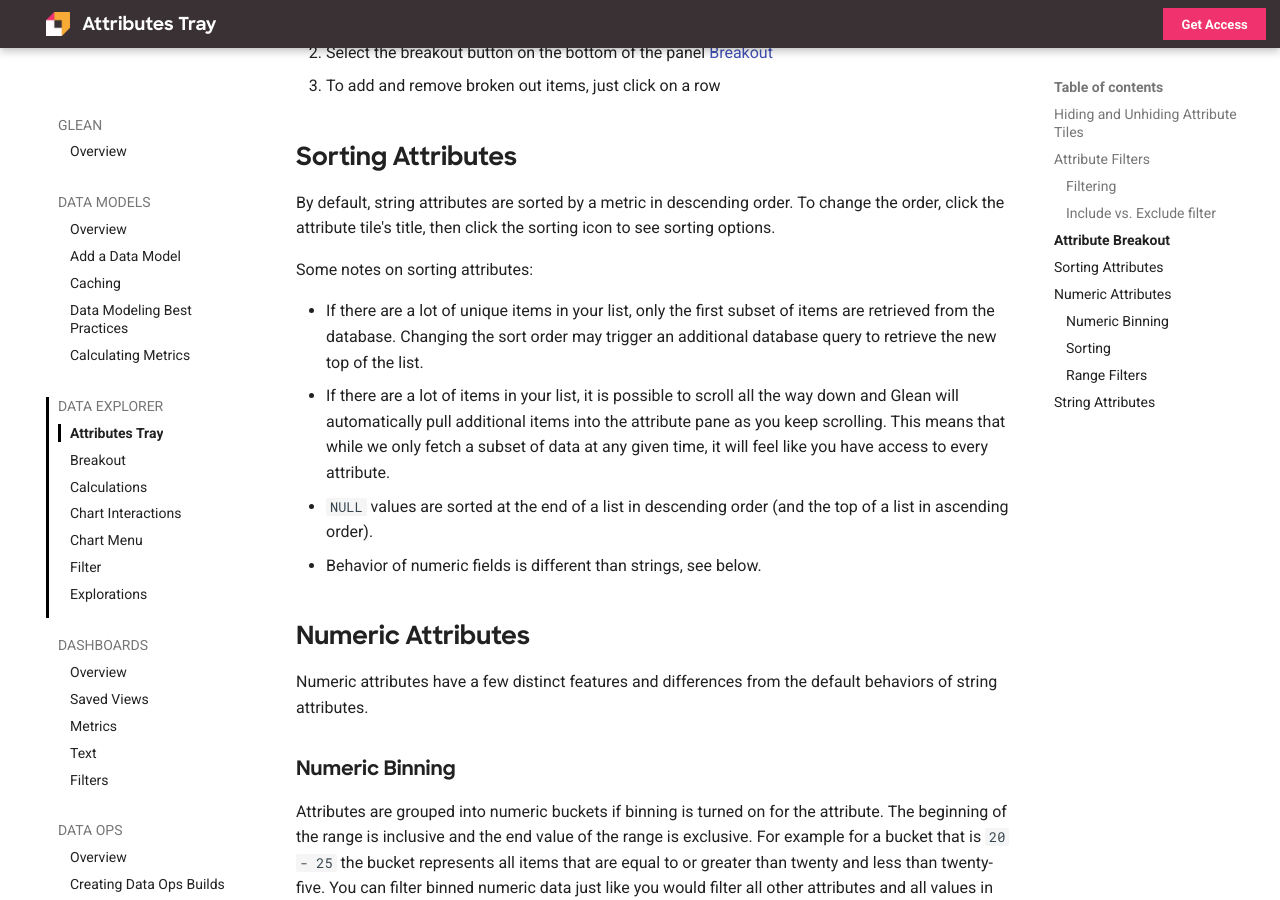
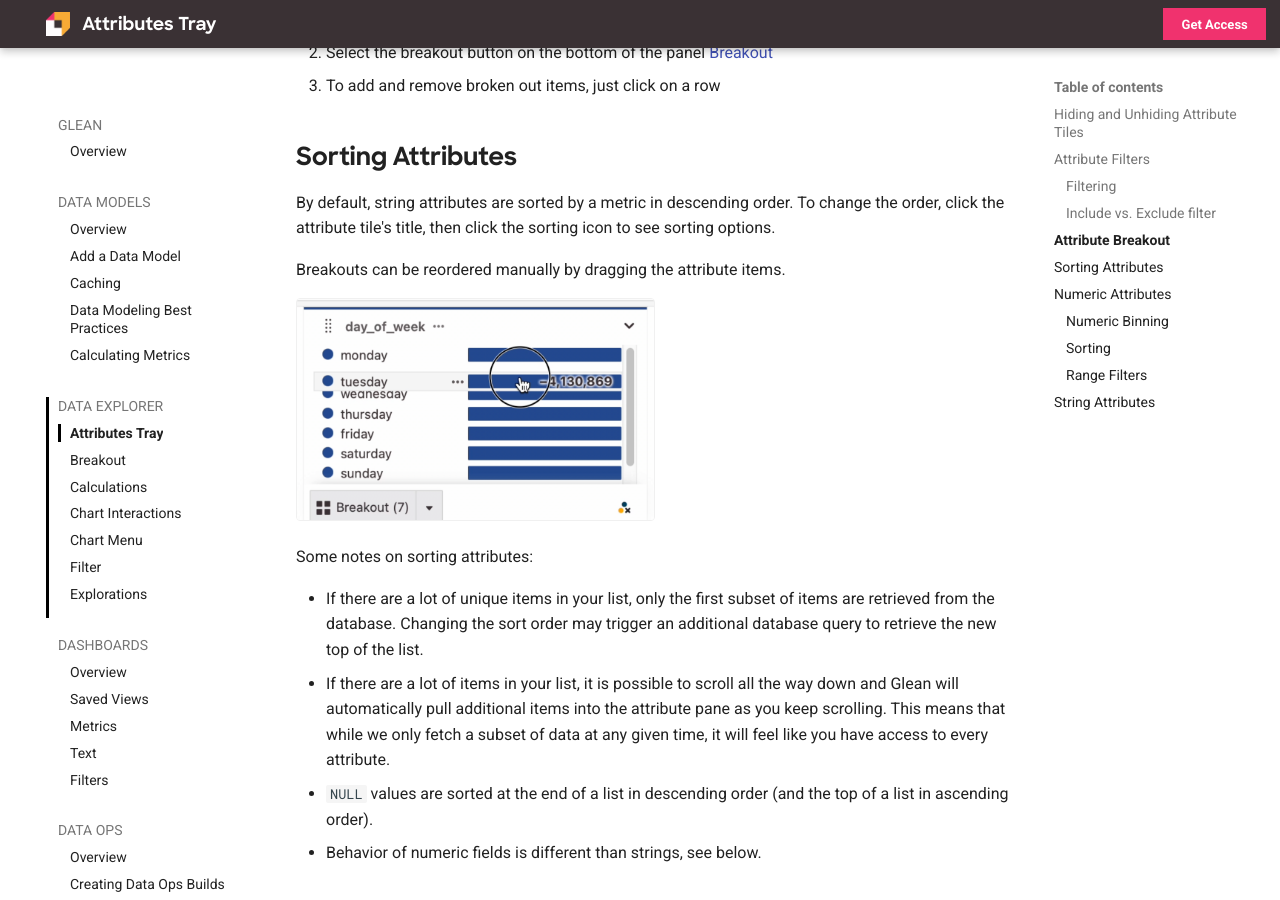
Before and after one commit to gleannyc/documentation, an MkDocs documentation site: the page built from docs/docs/visualizing-data/Attributes-Tray.md, in a window 1280 px wide and 900 px high, scrolled down 1917 px. Built offline with MkDocs 1.6.1 and Material for MkDocs 9.7.7, drawn with Linux system fonts in a browser that asks for light colours.

Commit message:
add docs on drag reorder

```diff
--- a/docs/docs/visualizing-data/Attributes-Tray.md
+++ b/docs/docs/visualizing-data/Attributes-Tray.md
@@ -49,6 +49,10 @@
 
 By default, string attributes are sorted by a metric in descending order. To change the order, click the attribute tile's title, then click the sorting icon to see sorting options.
 
+Breakouts can be reordered manually by dragging the attribute items.
+
+![attribute reordering](../../assets/attribute-reorder.png){: style="max-width:50%"}
+
 Some notes on sorting attributes:
 
 - If there are a lot of unique items in your list, only the first subset of items are retrieved from the database. Changing the sort order may trigger an additional database query to retrieve the new top of the list.
```
Also changed, not shown: docs/assets/attribute-reorder.png (added).
